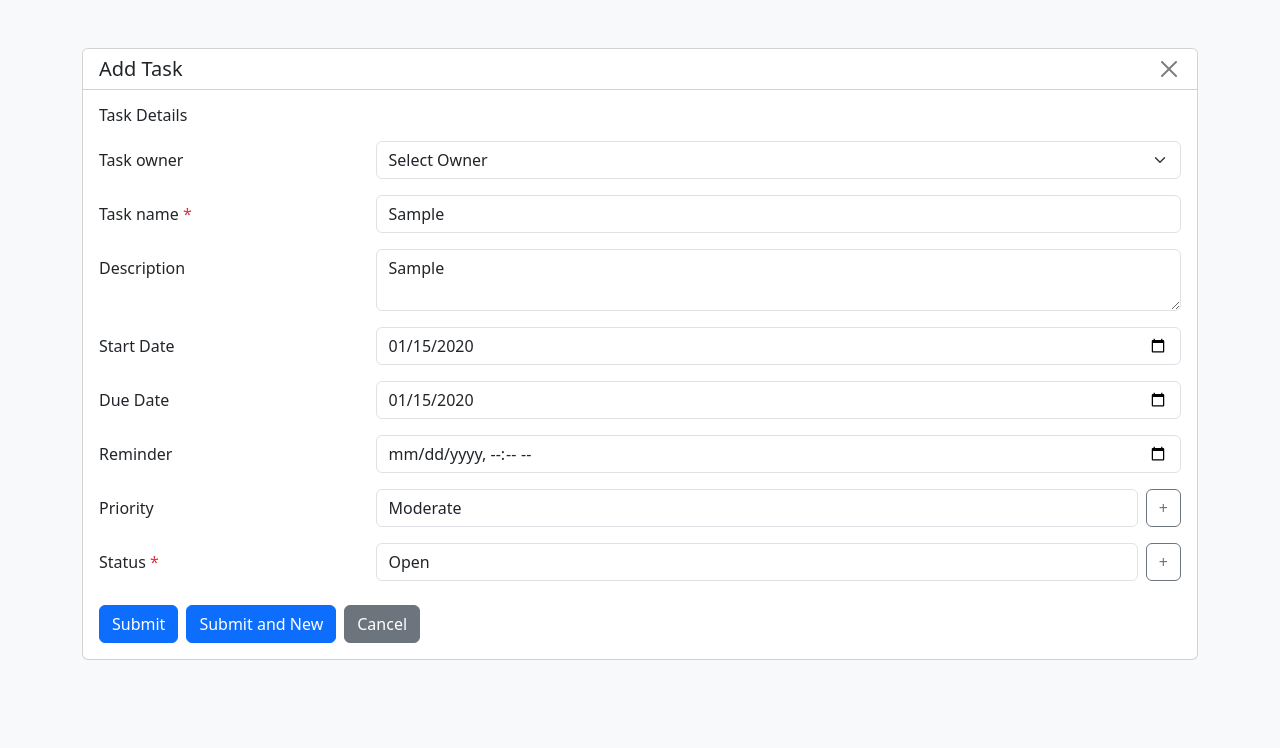
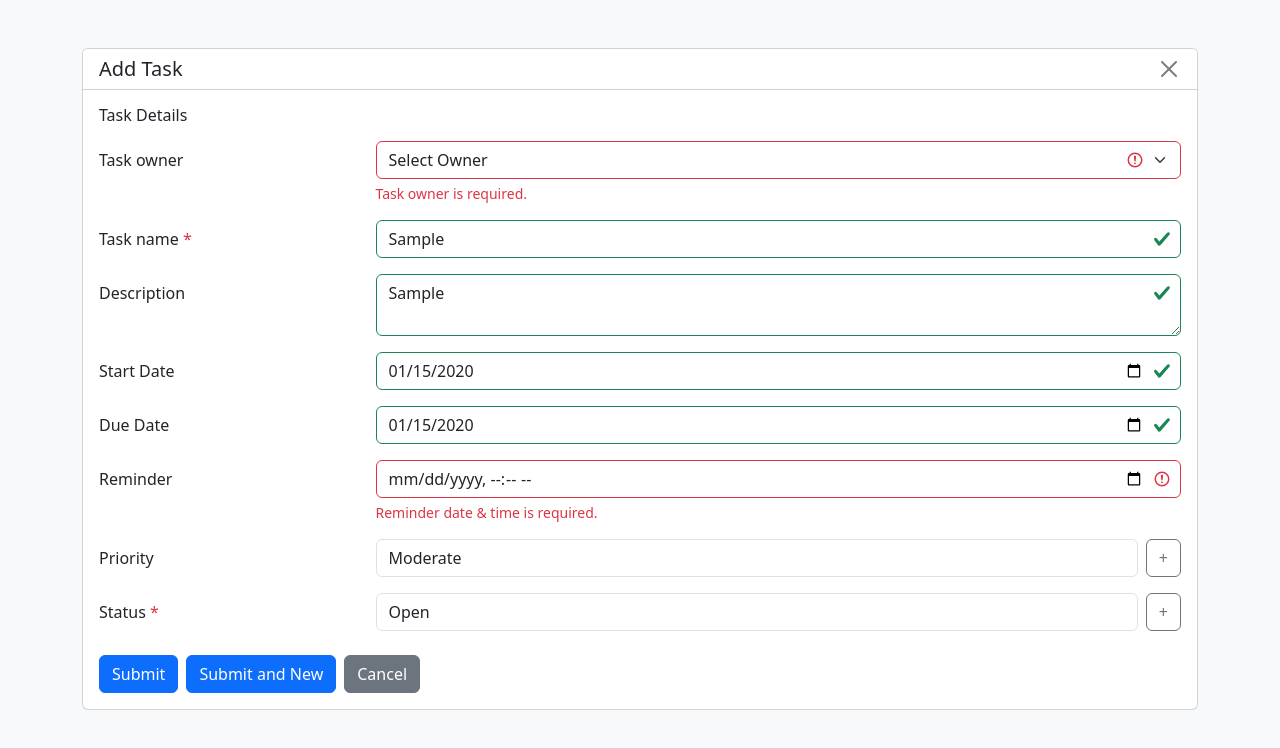
Before and after one commit to Gaurav-wai/task-management-system, a website: page index.html in a window 1280 px wide. Both pictures are taken after typing "Sample", "Sample", "2020-01-15", "2020-01-15" into the empty fields and a click on the button "Submit". Drawn offline with nearby package versions, Linux system fonts and the light colour scheme; no server answers.

Commit message:
second prototype

```diff
--- a/index.html
+++ b/index.html
@@ -1,185 +1,3 @@
-<!-- <!DOCTYPE html>
-<html lang="en">
-
-<head>
-    <meta charset="UTF-8">
-    <meta name="viewport" content="width=device-width, initial-scale=1">
-    <title>Add Task</title>
-    <link href="https://cdn.jsdelivr.net/npm/bootstrap@5.3.0/dist/css/bootstrap.min.css" rel="stylesheet">
-    <script src="https://cdn.jsdelivr.net/npm/bootstrap@5.3.0/dist/js/bootstrap.bundle.min.js"></script>
-</head>
-
-<body class="bg-light">
-
-    <div class="container mt-5">
-        <div class="card">
-            <div class="card-header bg-white d-flex justify-content-between align-items-center">
-                <h5 class="mb-0">Add Task</h5>
-                <button class="btn-close"></button>
-            </div>
-            <div class="card-body">
-                <h6 class="mb-3">Task Details</h6>
-                <form id="taskForm">
-
-                    <div class="row mb-3">
-                        <label for="taskOwner" class="col-md-3 col-form-label">Task owner</label>
-                        <div class="col-md-9">
-                            <select id="taskOwner" class="form-select">
-                                <option selected disabled>Select Owner</option>
-                                <option>Pooja Kulkarni 1</option>
-                                <option>Pooja Kulkarni 2</option>
-                                <option>Pooja Kulkarni 3</option>
-                            </select>
-                        </div>
-                    </div>
-
-                    <div class="row mb-3">
-                        <label for="taskName" class="col-md-3 col-form-label">Task name <span
-                                class="text-danger">*</span></label>
-                        <div class="col-md-9">
-                            <input type="text" id="taskName" class="form-control" required>
-                        </div>
-                    </div>
-
-                    <div class="row mb-3">
-                        <label for="taskDescription" class="col-md-3 col-form-label">Description</label>
-                        <div class="col-md-9">
-                            <textarea id="taskDescription" class="form-control"></textarea>
-                        </div>
-                    </div>
-
-                    <div class="row mb-3">
-                        <label for="startDate" class="col-md-3 col-form-label">Start Date</label>
-                        <div class="col-md-9">
-                            <input type="date" id="startDate" class="form-control">
-                        </div>
-                    </div>
-
-                    <div class="row mb-3">
-                        <label for="dueDate" class="col-md-3 col-form-label">Due Date</label>
-                        <div class="col-md-9">
-                            <input type="date" id="dueDate" class="form-control">
-                        </div>
-                    </div>
-
-                    <div class="row mb-3">
-                        <label for="reminder" class="col-md-3 col-form-label">Reminder</label>
-                        <div class="col-md-9">
-                            <input type="datetime-local" id="reminder" class="form-control">
-                        </div>
-                    </div>
-
-
-                    <div class="row mb-3">
-                        <label for="priority" class="col-md-3 col-form-label">Priority</label>
-                        <div class="col-md-9 d-flex">
-                            <input type="text" id="priority" class="form-control me-2" value="Moderate" readonly>
-                            <button type="button" class="btn btn-outline-secondary" id="priorityBtn">+</button>
-                        </div>
-                    </div>
-
-                    <div class="row mb-3">
-                        <label for="status" class="col-md-3 col-form-label">Status <span
-                                class="text-danger">*</span></label>
-                        <div class="col-md-9 d-flex">
-                            <input type="text" id="status" class="form-control me-2" value="Open" readonly>
-                            <button type="button" class="btn btn-outline-secondary" id="statusBtn">+</button>
-                        </div>
-                    </div>
-
-
-                    <div class="d-flex gap-2 mt-4">
-                        <button type="submit" class="btn btn-primary"><a
-                                href="http://127.0.0.1:5500/first.html"></a>Submit</button>
-                        <button type="submit" class="btn btn-primary">Submit and New</button>
-                        <button type="button" class="btn btn-secondary">Cancel</button>
-                    </div>
-
-                </form>
-            </div>
-        </div>
-    </div>
-
-
-    <script>
-
-        document.getElementById("priorityBtn").addEventListener("click", function () {
-            const priorityInput = document.getElementById("priority");
-            const priorities = ["Moderate", "High", "Low"];
-            let currentIndex = priorities.indexOf(priorityInput.value);
-            priorityInput.value = priorities[(currentIndex + 1) % priorities.length];
-        });
-
-        document.getElementById("statusBtn").addEventListener("click", function () {
-            const statusInput = document.getElementById("status");
-            const statuses = ["Open", "In Progress", "Complete"];
-            let currentIndex = statuses.indexOf(statusInput.value);
-            statusInput.value = statuses[(currentIndex + 1) % statuses.length];
-        });
-
-
-        //form data
-
-
-
-
-
-        document.getElementById("taskForm").addEventListener("submit", function(event) {
-    event.preventDefault(); // Prevent default form submission
-
-    const taskData = {
-        taskOwner: document.getElementById("taskOwner").value,
-        taskName: document.getElementById("taskName").value,
-        taskDescription: document.getElementById("taskDescription").value,
-        startDate: document.getElementById("startDate").value,
-        dueDate: document.getElementById("dueDate").value,
-        reminder: document.getElementById("reminder").value,
-        priority: document.getElementById("priority").value,
-        status: document.getElementById("status").value
-    };
-
-    fetch("http://localhost:8080/api/add-task", {
-        method: "POST",
-        headers: { "Content-Type": "application/json" },
-        body: JSON.stringify(taskData)
-    })
-    .then(response => {
-        if (!response.ok) {
-            throw new Error(`HTTP error! Status: ${response.status}`);
-        }
-        return response.json();
-    })
-
-
-        .then(data => {
-    console.log("Full Server Response:", data); // ✅ Log full response for debugging
-
-    if (data.success && data.taskId) {
-
-
-            alert("Task added successfully!");
-            document.getElementById("taskForm").reset(); // Clear form
-
-            // ✅ Redirect to task details page with taskId
-            window.location.href = `task-details.html?taskId=${data.taskId}`;
-        } else {
-            alert("Failed to add task. Please try again.");
-        }
-    })
-    .catch(error => {
-        console.error("Error:", error);
-        alert("An error occurred. Check console for details.");
-    });
-});
-
-
-</script>
-
-</body>
-
-</html> -->
-
-
 
 <!DOCTYPE html>
 <html lang="en">
@@ -202,17 +20,18 @@
             </div>
             <div class="card-body">
                 <h6 class="mb-3">Task Details</h6>
-                <form id="taskForm">
+                <form id="taskForm" class="needs-validation" novalidate>
 
                     <div class="row mb-3">
                         <label for="taskOwner" class="col-md-3 col-form-label">Task owner</label>
                         <div class="col-md-9">
-                            <select id="taskOwner" class="form-select">
-                                <option selected disabled>Select Owner</option>
-                                <option>Pooja Kulkarni 1</option>
-                                <option>Pooja Kulkarni 2</option>
-                                <option>Pooja Kulkarni 3</option>
-                            </select>
+                            <select id="taskOwner" class="form-select" required>
+                                <option value="" disabled selected>Select Owner</option>
+                                <option value="Pooja Kulkarni 1">Pooja Kulkarni 1</option>
+                                <option value="Pooja Kulkarni 2">Pooja Kulkarni 2</option>
+                                <option value="Pooja Kulkarni 3">Pooja Kulkarni 3</option>
+                               </select>
+                               <div class="invalid-feedback">Task owner is required.</div>
                         </div>
                     </div>
 
@@ -220,6 +39,7 @@
                         <label for="taskName" class="col-md-3 col-form-label">Task name <span class="text-danger">*</span></label>
                         <div class="col-md-9">
                             <input type="text" id="taskName" class="form-control" required>
+                            <div class="invalid-feedback">Task name is required.</div>
                         </div>
                     </div>
 
@@ -227,27 +47,31 @@
                         <label for="taskDescription" class="col-md-3 col-form-label" >Description</label>
                         <div class="col-md-9">
                             <textarea id="taskDescription" class="form-control" required></textarea>
+                            <div class="invalid-feedback">Task description is required.</div>
                         </div>
                     </div>
 
                     <div class="row mb-3">
                         <label for="startDate" class="col-md-3 col-form-label">Start Date</label>
                         <div class="col-md-9">
-                            <input type="date" id="startDate" class="form-control">
+                            <input type="date" id="startDate" class="form-control" required>
+                            <div class="invalid-feedback">Start date is required.</div>
                         </div>
                     </div>
 
                     <div class="row mb-3">
                         <label for="dueDate" class="col-md-3 col-form-label">Due Date</label>
                         <div class="col-md-9">
-                            <input type="date" id="dueDate" class="form-control">
+                            <input type="date" id="dueDate" class="form-control" required>
+                            <div class="invalid-feedback">Due date is required.</div>
                         </div>
                     </div>
 
                     <div class="row mb-3">
                         <label for="reminder" class="col-md-3 col-form-label">Reminder</label>
                         <div class="col-md-9">
-                            <input type="datetime-local" id="reminder" class="form-control">
+                            <input type="datetime-local" id="reminder" class="form-control" required>
+                            <div class="invalid-feedback">Reminder date & time is required.</div>
                         </div>
                     </div>
 
@@ -297,6 +121,17 @@
         document.getElementById("taskForm").addEventListener("submit", function(event) {
             event.preventDefault(); // Prevent default form submission
 
+
+            let form = this;
+        if (!form.checkValidity()) {
+            event.stopPropagation();
+            form.classList.add("was-validated"); // Show Bootstrap validation
+            return;
+        }
+
+          // ✅ If valid, proceed with API request
+    form.classList.add("was-validated");
+
             const taskData = {
                 taskOwner: document.getElementById("taskOwner").value,
                 taskName: document.getElementById("taskName").value,
@@ -332,6 +167,20 @@
 });
 
 
+// ✅ Reset invalid styles when user changes input
+document.getElementById("taskOwner").addEventListener("change", function () {
+    if (this.value !== "Select Owner") {
+        this.classList.remove("is-invalid");
+    }
+});
+["startDate", "dueDate", "reminder"].forEach(id => {
+    document.getElementById(id).addEventListener("input", function () {
+        if (this.value) {
+            this.classList.remove("is-invalid");
+        }
+    });
+});
+
         });
 
     </script>
```
Also changed, not shown: third.html (+1 -1 lines).
